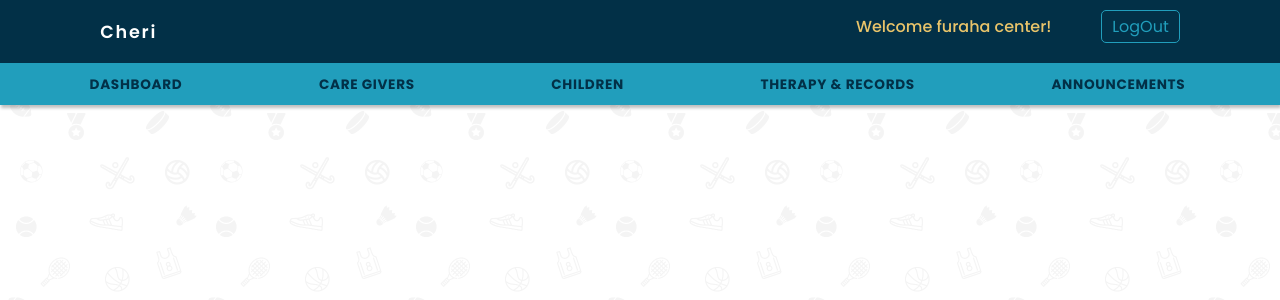
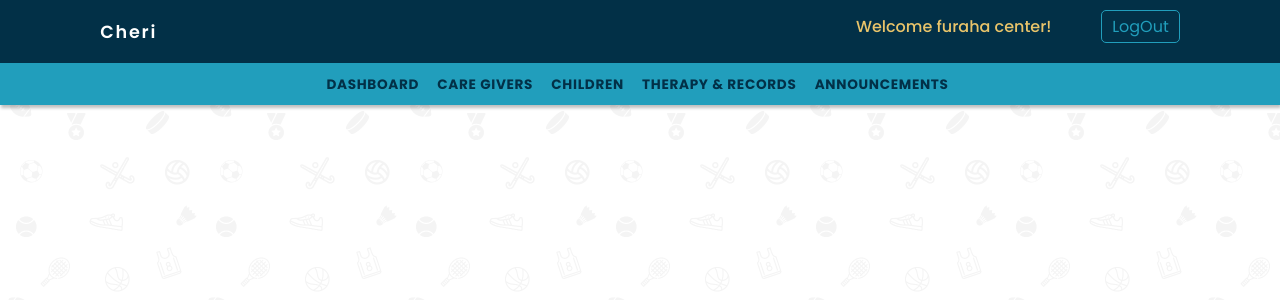
Before and after one commit to mfadhili/CHeri, an Angular app: page / in a window 1280 px wide. Shown: the top 300 px of the page. Built offline with nearby package versions, Linux system fonts and the light colour scheme.

Commit message:
style: add resposive behaviour for mid-nav bar

```diff
--- a/src/app/components/shared/mid-nav/mid-nav.component.css
+++ b/src/app/components/shared/mid-nav/mid-nav.component.css
@@ -31,3 +31,10 @@
   text-transform: uppercase;
   padding-right: 5px;
 }
+
+/* Desktop responsive style */
+@media only screen and (min-width: 750px) {
+  .nav-container {
+    width: 50%;
+  }
+}
```
